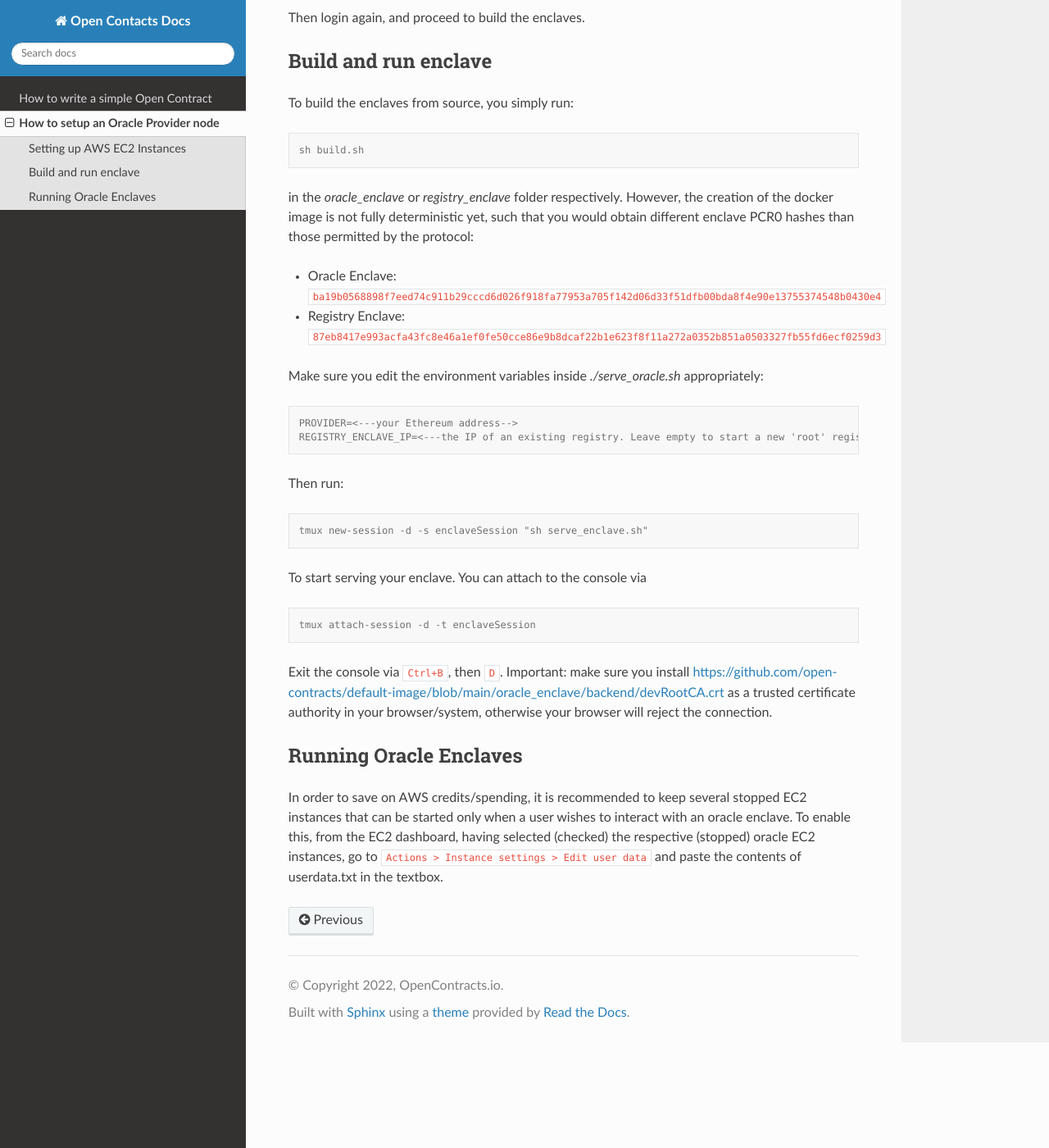
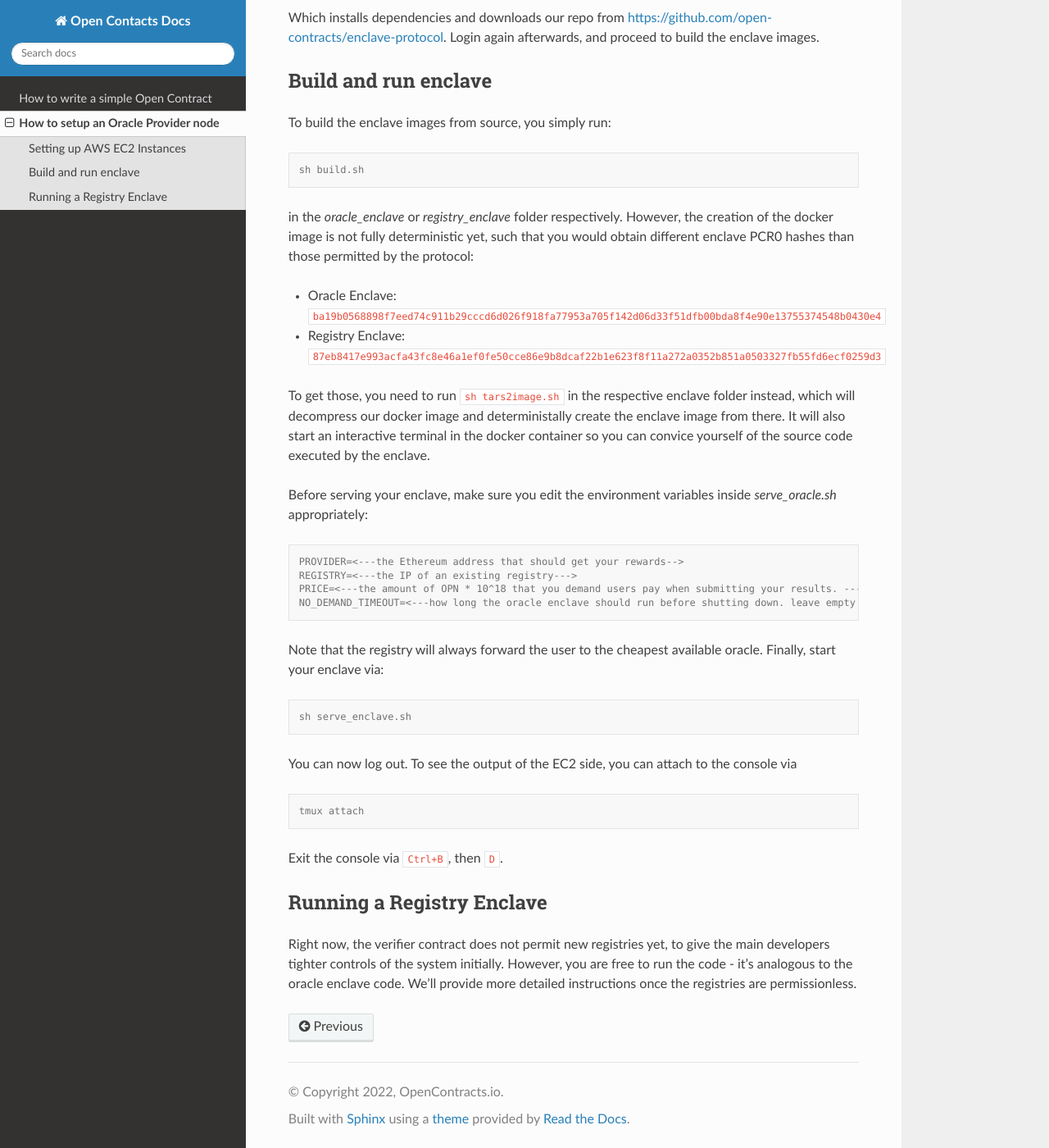
Before and after one commit to open-contracts/docs, a Sphinx documentation site: the page built from docs/source/setup.rst, in a window 1280 px wide and 1400 px high, scrolled down 755 px. Shown: the whole window at 82% size. Built offline with Sphinx 7.4.7 and the Read the Docs theme 2.0.0, drawn with Linux system fonts in a browser that asks for light colours.

Commit message:
Update setup.rst

```diff
--- a/docs/source/setup.rst
+++ b/docs/source/setup.rst
@@ -29,12 +29,13 @@ After loggin into your node, you need to run the following commands before you c
     pip3 install -r ec2_instance/requirements.txt
     sudo reboot
 
-Then login again, and proceed to build the enclaves.
+Which installs dependencies and downloads our repo from https://github.com/open-contracts/enclave-protocol.
+Login again afterwards, and proceed to build the enclave images.
 
 
 Build and run enclave
 ---------------------
-To build the enclaves from source, you simply run:
+To build the enclave images from source, you simply run:
 
 .. code-block:: console
 
@@ -47,33 +48,33 @@ permitted by the protocol:
 * Oracle Enclave: ``ba19b0568898f7eed74c911b29cccd6d026f918fa77953a705f142d06d33f51dfb00bda8f4e90e13755374548b0430e4``
 * Registry Enclave: ``87eb8417e993acfa43fc8e46a1ef0fe50cce86e9b8dcaf22b1e623f8f11a272a0352b851a0503327fb55fd6ecf0259d3``
 
+To get those, you need to run ``sh tars2image.sh`` in the respective enclave folder instead, which will decompress our docker image and deterministally create the enclave image from there. It will also start an interactive terminal in the docker container so you can convice yourself of the source code executed by the enclave.
 
-Make sure you edit the environment variables inside `./serve_oracle.sh` appropriately:
+Before serving your enclave, make sure you edit the environment variables inside `serve_oracle.sh` appropriately:
 
 .. code-block:: console
 
-    PROVIDER=<---your Ethereum address-->
-    REGISTRY_ENCLAVE_IP=<---the IP of an existing registry. Leave empty to start a new 'root' registry--->
+  PROVIDER=<---the Ethereum address that should get your rewards-->
+  REGISTRY=<---the IP of an existing registry--->
+  PRICE=<---the amount of OPN * 10^18 that you demand users pay when submitting your results. --->
+  NO_DEMAND_TIMEOUT=<---how long the oracle enclave should run before shutting down. leave empty to run forever-->
 
-Then run:
+Note that the registry will always forward the user to the cheapest available oracle. Finally, start your enclave via:
 
 .. code-block:: console
 
-    tmux new-session -d -s enclaveSession "sh serve_enclave.sh"
+    sh serve_enclave.sh
 
-To start serving your enclave. You can attach to the console via
+You can now log out. To see the output of the EC2 side, you can attach to the console via
 
 .. code-block:: console
 
-    tmux attach-session -d -t enclaveSession
+    tmux attach
 
 Exit the console via ``Ctrl+B``, then ``D``.
-Important: make sure you install https://github.com/open-contracts/default-image/blob/main/oracle_enclave/backend/devRootCA.crt as a trusted certificate authority in your browser/system, otherwise your browser will reject the connection.
 
-Running Oracle Enclaves
+Running a Registry Enclave
 -----------------------
 
-In order to save on AWS credits/spending, it is recommended to keep several stopped EC2 instances that can be started only
-when a user wishes to interact with an oracle enclave. To enable this, from the EC2 dashboard, having selected (checked) the
-respective (stopped) oracle EC2 instances, go to ``Actions > Instance settings > Edit user data`` and paste the contents of
-userdata.txt in the textbox.
+Right now, the verifier contract does not permit new registries yet, to give the main developers tighter controls of the system initially.
+However, you are free to run the code - it's analogous to the oracle enclave code. We'll provide more detailed instructions once the registries are permissionless.
```
